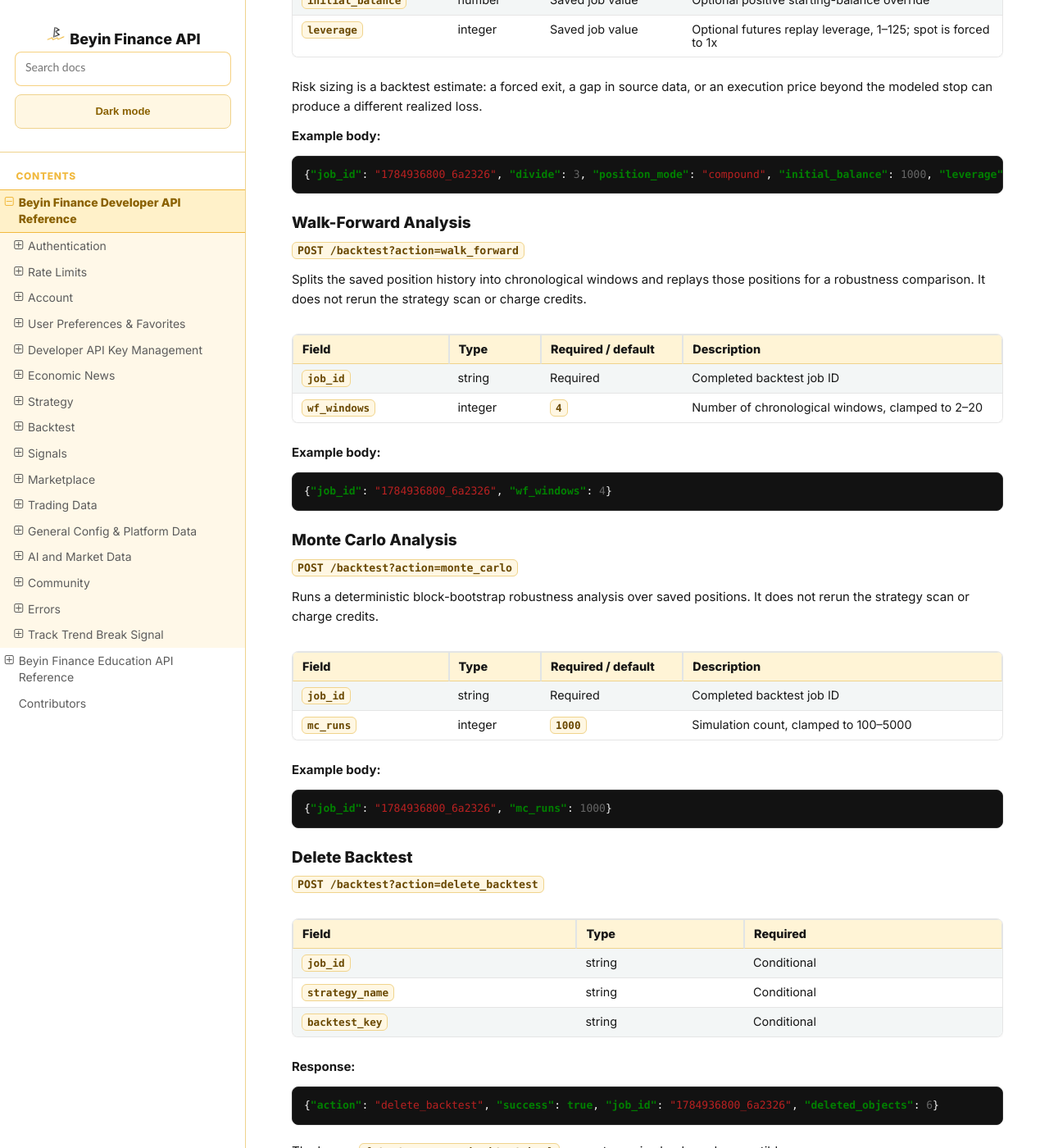
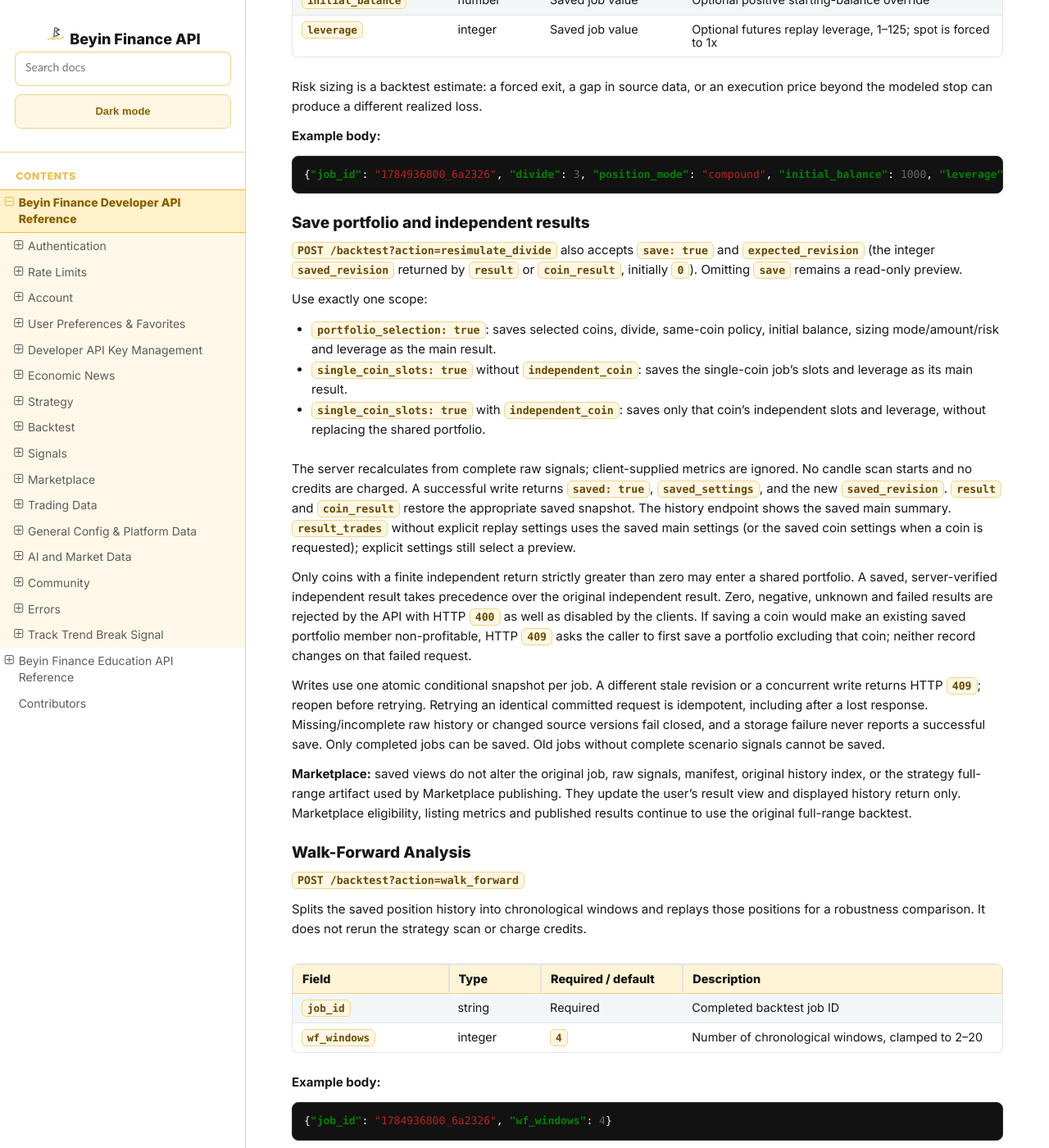
Before and after one commit to jnrbrain/Beyin-Finance, a Sphinx documentation site: the page built from docs/endpoints.md, in a window 1280 px wide and 1400 px high, scrolled down 45712 px. Shown: the whole window at 82% size. Built offline with Sphinx 7.4.7 and the Read the Docs theme 3.1.0, drawn with Linux system fonts in a browser that asks for light colours; some of the changed text lies outside the part shown.

Commit message:
Document verified marketplace publishing and free subscriptions
Describe selected portfolio and single-asset backtest verification, server-derived eligibility, raw-data validation, and zero-credit monthly subscriptions.

````diff
--- a/docs/endpoints.md
+++ b/docs/endpoints.md
@@ -2109,7 +2109,7 @@ For an eligible single-coin result, `result` includes `single_coin_max_slots`, b
 | `divide` | integer | `1` | Concurrent portfolio slots, clamped to 1–min(20, original portfolio symbols) |
 | `single_coin_slots` | boolean | `false` | Enable same-coin concurrent position replay; `divide` must not exceed `single_coin_max_slots`. |
 | `portfolio_selection` | boolean | `false` | Enable shared-balance replay for selected original coins. |
-| `selected_coins` | string array | Required for `portfolio_selection` | Non-empty list of coins from the original job. |
+| `selected_coins` | string array | Required for `portfolio_selection` | Non-empty list of original coins with a strictly positive effective independent return. |
 | `allow_same_coin` | boolean | `false` | Permit concurrent positions in the same selected coin when slots and funds are available. |
 | `independent_coin` | string | Optional | Select an independently simulated coin for its saved scenario replay. |
 | `position_mode` | string | `compound` | `compound`, `fixed`, or `risk_pct` |
@@ -2125,6 +2125,50 @@ execution price beyond the modeled stop can produce a different realized loss.
 ```json
 {"job_id": "1784936800_6a2326", "divide": 3, "position_mode": "compound", "initial_balance": 1000, "leverage": 5}
 ```
+
+### Save portfolio and independent results
+
+`POST /backtest?action=resimulate_divide` also accepts `save: true` and
+`expected_revision` (the integer `saved_revision` returned by `result` or
+`coin_result`, initially `0`). Omitting `save` remains a read-only preview.
+
+Use exactly one scope:
+
+- `portfolio_selection: true`: saves selected coins, divide, same-coin policy,
+  initial balance, sizing mode/amount/risk and leverage as the main result.
+- `single_coin_slots: true` without `independent_coin`: saves the single-coin
+  job's slots and leverage as its main result.
+- `single_coin_slots: true` with `independent_coin`: saves only that coin's
+  independent slots and leverage, without replacing the shared portfolio.
+
+The server recalculates from complete raw signals; client-supplied metrics
+are ignored. No candle scan starts and no credits are charged. A successful
+write returns `saved: true`, `saved_settings`, and the new `saved_revision`.
+`result` and `coin_result` restore the appropriate saved snapshot. The history
+endpoint shows the saved main summary. `result_trades` without explicit replay
+settings uses the saved main settings (or the saved coin settings when a coin
+is requested); explicit settings still select a preview.
+
+Only coins with a finite independent return strictly greater than zero may
+enter a shared portfolio. A saved, server-verified independent result takes
+precedence over the original independent result. Zero, negative, unknown and
+failed results are rejected by the API with HTTP `400` as well as disabled by
+the clients. If saving a coin would make an existing saved portfolio member
+non-profitable, HTTP `409` asks the caller to first save a portfolio excluding
+that coin; neither record changes on that failed request.
+
+Writes use one atomic conditional snapshot per job. A different stale revision
+or a concurrent write returns HTTP `409`; reopen before retrying. Retrying an
+identical committed request is idempotent, including after a lost response.
+Missing/incomplete raw history or changed source versions fail closed, and a
+storage failure never reports a successful save. Only completed jobs can be
+saved. Old jobs without complete scenario signals cannot be saved.
+
+**Marketplace:** saved views do not alter the original job, raw signals,
+manifest, original history index, or the strategy full-range artifact used by
+Marketplace publishing. They update the user's result view and displayed
+history return only. Marketplace eligibility, listing metrics and published
+results continue to use the original full-range backtest.
 
 ### Walk-Forward Analysis
 
@@ -2509,12 +2553,14 @@ page. Malformed cursors and non-integer page sizes return HTTP 400.
 |-------|------|----------|-------------|
 | `strategy_key` | string | Yes | Lowercase letters and numbers only |
 | `description` | string | No | Max 500 chars, no HTML |
-| `monthly_price_credits` | number | Yes | 0.1 - 10 — fixed MONTHLY subscription fee in credits (billing is always monthly, prepaid) |
+| `monthly_price_credits` | number | Yes | 0 - 10 — fixed MONTHLY subscription fee in credits; 0 is free (billing is monthly, prepaid) |
 | `signal_mode` | string | No | `"full"` (default) or `"signal_only"` |
 | `requested_coins` | string[] | Yes | Non-empty list of coins to list |
+| `backtest_job_id` | string | Required for `full` | Selected completed backtest job; server checks its owner, strategy, raw data and result |
+| `backtest_saved_revision` | integer | No | Saved result revision; server rejects stale settings or changed source data |
 
 :::{warning}
-Requirements for `signal_mode=full`: Must have a successful full-history `full_range` backtest using Binance Spot (fixed 0.2%) or Binance Futures (fixed 0.07%) costs and the auditable `body` TP + `wick` SL model. Custom-date results and results using `commission_model=other` cannot be published. Only coins with positive return, at least 10 trades, and a per-trade geometric gain strictly above 1.001 are listed; others are rejected (`negative_return`, `insufficient_trades`, `low_per_trade_gain`, or `no_backtest_data`). A new result with an incompatible exit model is rejected as `exit_model_not_marketplace_compatible`. `signal_mode=signal_only` requires no backtest and lists every requested coin.
+Requirements for `signal_mode=full`: Select a completed portfolio or single-asset backtest. The server verifies the result under the authenticated user job storage, checks strategy and raw-data integrity, and derives eligibility and listing metrics from that result. Client-supplied returns are ignored. Only coins with positive return, at least 10 trades, and per-trade geometric gain strictly above 1.001 are listed. `signal_mode=signal_only` requires no backtest and lists every requested coin.
 :::
 
 Marketplace listing names are globally disambiguated by appending the creator's
@@ -2524,7 +2570,7 @@ create their own local `test1` strategy.
 
 **Example body:**
 ```json
-{"strategy_key": "emacross", "description": "EMA crossover for BTC", "monthly_price_credits": 2, "signal_mode": "full", "requested_coins": ["BTC", "ETH", "SOL"]}
+{"strategy_key": "emacross", "description": "EMA crossover for BTC", "monthly_price_credits": 0, "signal_mode": "full", "backtest_job_id": "job-123", "backtest_saved_revision": 2, "requested_coins": ["BTC", "ETH", "SOL"]}
 ```
 
 **Response:**
@@ -2532,7 +2578,7 @@ create their own local `test1` strategy.
 {"ok": true, "data": {"listing_id": "lst_abc123", "strategy_key": "emacross_ABC123", "strategy_name": "emacross_ABC123", "display_strategy_name": "emacross", "status": "active", "listed_coins": ["BTC", "ETH"], "rejected_coins": {"SOL": "negative_return", "DOGE": "insufficient_trades"}, "monthly_price_credits": 2, "billing_period": "monthly", "signal_mode": "full", "backtest_summary": {"BTC": {"pnl_pct": 12.5, "win_rate": 68.0, "trades": 42}}}}
 ```
 
-**Errors:** 400 invalid `strategy_key`, 400 invalid `signal_mode`, 400 `monthly_price_credits` out of range (0.1-10), 400 empty `requested_coins`, 400 HTML in description, 400 no `full_range` backtest found (full mode), 400 no eligible coins (`"code": "no_eligible_coins"`), 404 strategy not found.
+**Errors:** 400 invalid strategy, price or coin list; 403 wrong strategy/user; 409 incomplete, missing, unsupported, stale or unverifiable backtest; 400 no eligible coins (`"code": "no_eligible_coins"`); 404 strategy not found.
 
 ### Update Listing
 
@@ -2541,7 +2587,7 @@ create their own local `test1` strategy.
 | Field | Type | Required | Description |
 |-------|------|----------|-------------|
 | `listing_id` | string | Yes | |
-| `monthly_price_credits` | number | No | 0.1 - 10 — new monthly subscription fee |
+| `monthly_price_credits` | number | No | 0 - 10 — new monthly subscription fee; 0 is free |
 | `description` | string | No | Max 500 chars, no HTML |
 
 :::{danger}
````
Also changed, not shown: docs/runtime-integration-notes.md (+12 -0 lines).
